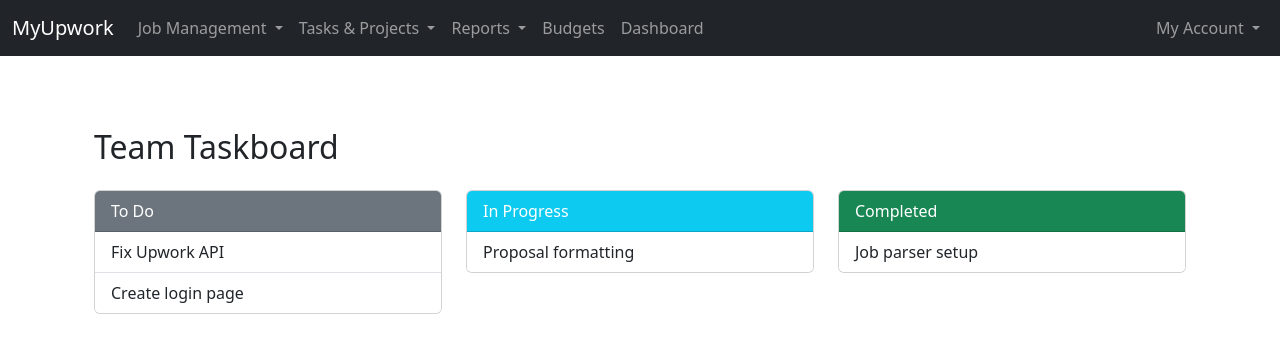
After one commit to MunirHassanUsmani/upwork-agency-flask, a Flask app: page /team_taskboard in a window 1280 px wide. The commit adds this page. Shown: the top 361 px of the page. Run offline with Flask 3, Linux system fonts and the light colour scheme.

Commit message:
Added Project Deadlines and Team Taskboard pages, updated base.html and app.py

```diff
--- a/app.py
+++ b/app.py
@@ -57,17 +57,14 @@ def proposals():
 def assigned_tasks():
     return render_template("assigned_tasks.html")  # Assigned Tasks
 
-@app.route('/taskboard')
-def taskboard():
-    return render_template('taskboard.html')
+@app.route('/team_taskboard')
+def team_taskboard():
+    return render_template('team_taskboard.html')
 
-@app.route('/deadlines')
-def deadlines():
-    return render_template('deadlines.html')
+@app.route("/project_deadlines")
+def project_deadlines():
+    return render_template("project_deadlines.html")
 
-@app.route('/assign_tasks')
-def assign_tasks():
-    return render_template('assign_tasks.html')
 
 @app.route('/team_overview')
 def team_overview():
--- a/templates/base.html
+++ b/templates/base.html
@@ -37,8 +37,8 @@
           </a>
           <ul class="dropdown-menu">
             <li><a class="dropdown-item" href="{{ url_for('assigned_tasks') }}">Assigned Tasks</a></li>
-            <li><a class="dropdown-item" href="{{ url_for('taskboard') }}">Team Taskboard</a></li>
-            <li><a class="dropdown-item" href="{{ url_for('deadlines') }}">Project Deadlines</a></li>
+            <li><a class="dropdown-item" href="{{ url_for('team_taskboard') }}">Team Taskboard</a></li>
+            <li><a class="dropdown-item" href="{{ url_for('project_deadlines') }}">Project Deadlines</a></li>
           </ul>
         </li>
 
--- /dev/null
+++ b/templates/team_taskboard.html
@@ -0,0 +1,34 @@
+<!-- Team Taskboard Page -->
+{% extends "base.html" %}
+{% block content %}
+<div class="container py-5">
+  <h2 class="mb-4">Team Taskboard</h2>
+  <div class="row">
+    <div class="col-md-4">
+      <div class="card">
+        <div class="card-header bg-secondary text-white">To Do</div>
+        <ul class="list-group list-group-flush">
+          <li class="list-group-item">Fix Upwork API</li>
+          <li class="list-group-item">Create login page</li>
+        </ul>
+      </div>
+    </div>
+    <div class="col-md-4">
+      <div class="card">
+        <div class="card-header bg-info text-white">In Progress</div>
+        <ul class="list-group list-group-flush">
+          <li class="list-group-item">Proposal formatting</li>
+        </ul>
+      </div>
+    </div>
+    <div class="col-md-4">
+      <div class="card">
+        <div class="card-header bg-success text-white">Completed</div>
+        <ul class="list-group list-group-flush">
+          <li class="list-group-item">Job parser setup</li>
+        </ul>
+      </div>
+    </div>
+  </div>
+</div>
+{% endblock %}
```
Also changed, not shown: templates/project_deadlines.html (added, +21 -0 lines).
